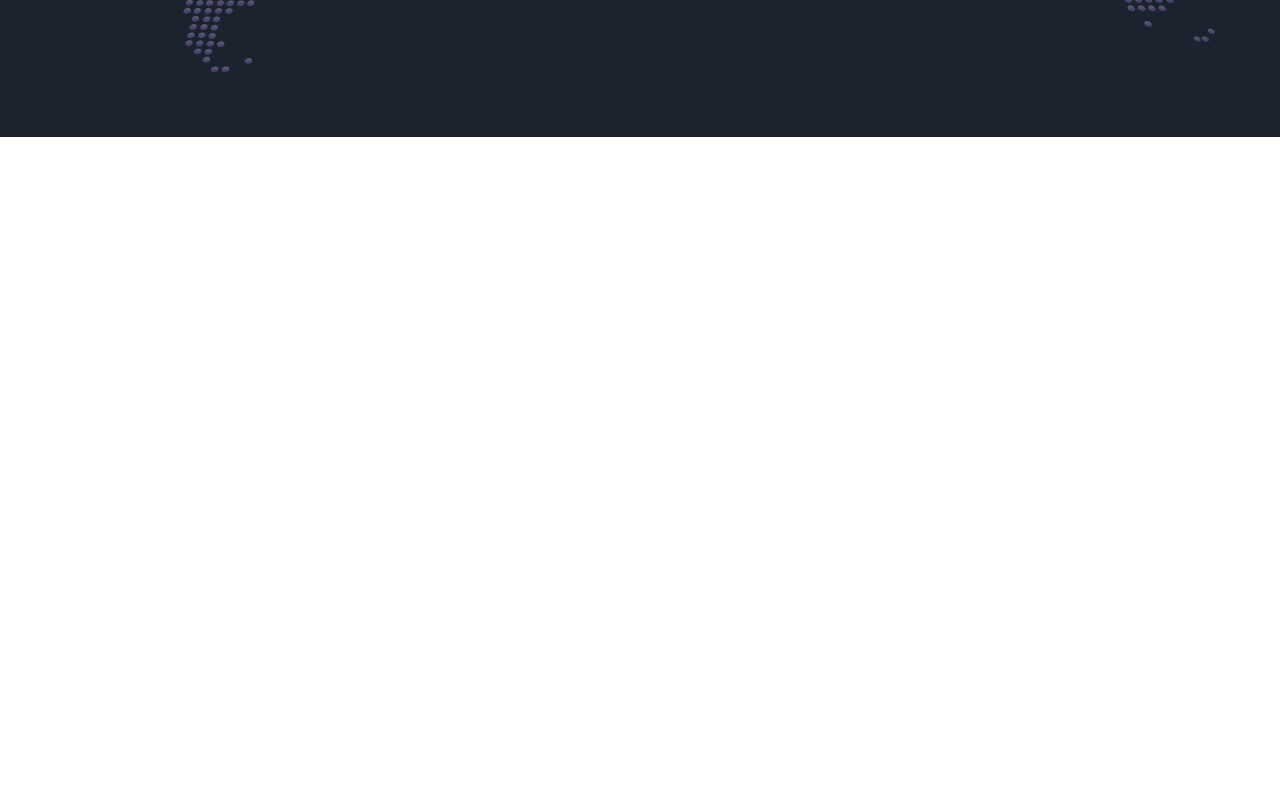
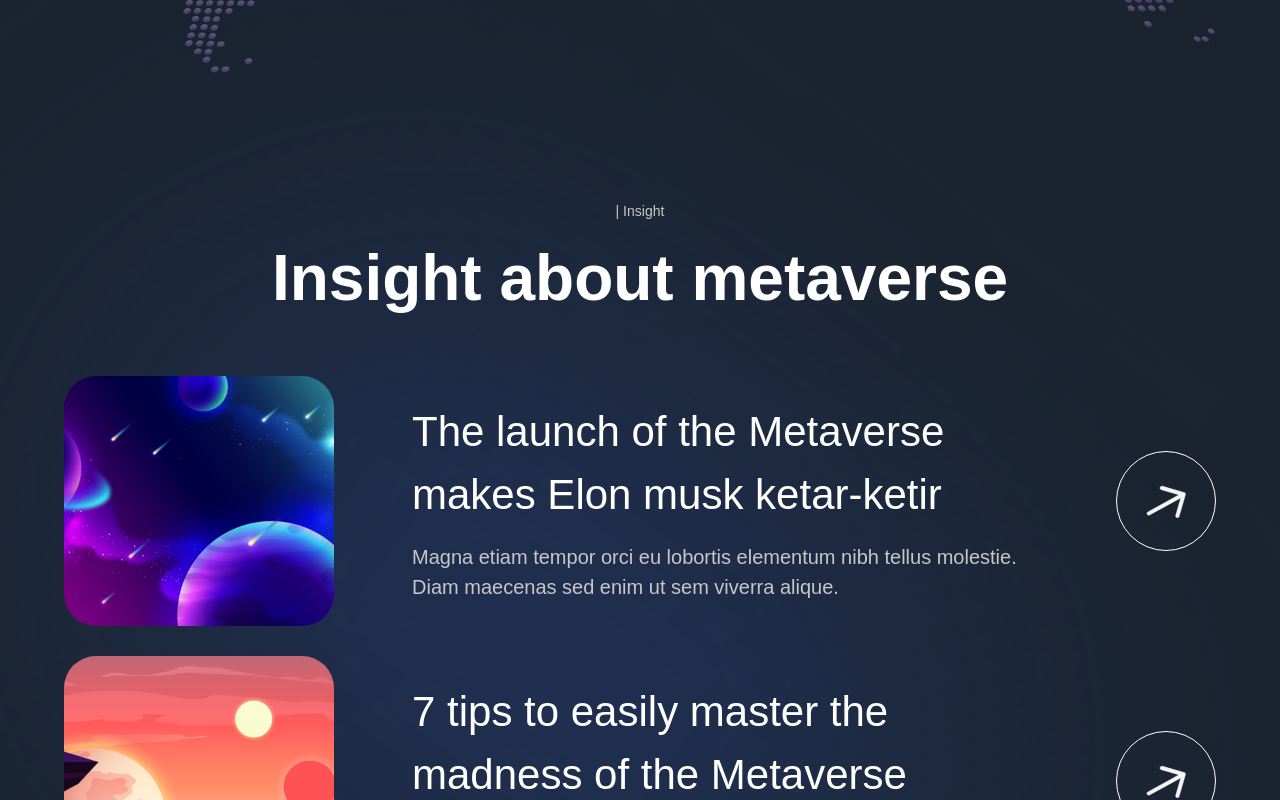
Before and after one commit to KalpitChandekar/Metaverse, a Next.js app: page / in a window 1280 px wide. Shown: the part 5040-5840 px from the top of the page. Before the commit the page ends 5177 px from the top, so only its background shows below. Built offline with nearby package versions, Linux system fonts and the light colour scheme.

Commit message:
[feat]: add insight section

```diff
--- a/app/page.tsx
+++ b/app/page.tsx
@@ -2,6 +2,7 @@
 import Explore from "@/components/Explore";
 import GetStarted from "@/components/GetStarted";
 import Hero from "@/components/Hero";
+import Insights from "@/components/Insights";
 import Navbar from "@/components/Navbar";
 import WhatsNew from "@/components/WhatsNew";
 import World from "@/components/World";
@@ -22,6 +23,12 @@
         <WhatsNew />
       </div>
       <World />
+      <div className="relative">
+        <Insights />
+        <div className="gradient-04 z-0" />
+        {/* <Feedback /> */}
+      </div>
+      {/* <Footer /> */}
     </div>
   );
 };
--- /dev/null
+++ b/components/InsightCard.tsx
@@ -0,0 +1,54 @@
+"use client";
+
+import { motion } from "framer-motion";
+import { fadeIn } from "../utils/motion";
+import Image from "next/image";
+
+const InsightCard = ({
+  imgUrl,
+  width,
+  title,
+  subtitle,
+  index,
+}: any) => {
+  return (
+    <motion.div
+      variants={fadeIn({
+        direction: "up",
+        type: "spring",
+        delay: index * 0.5,
+        duration: 1,
+      })}
+      className="flex md:flex-row flex-col gap-4"
+    >
+      <Image
+        src={imgUrl}
+        alt="planet-01"
+        height={750}
+        width={width}
+        className="md:w-[270px] w-full h-[250px] rounded-[32px] object-cover"
+      />
+      <div className="w-full flex justify-between items-center">
+        <div className="flex-1 md:ml-[62px] flex flex-col max-w-[650px]">
+          <h4 className="font-normal lg:text-[42px] text-[26px] text-white">
+            {title}
+          </h4>
+          <p className="mt-[16px] font-normal lg:text-[20px] text-[14px] text-secondary-white">
+            {subtitle}
+          </p>
+        </div>
+
+        <div className="lg:flex hidden items-center justify-center w-[100px] h-[100px] rounded-full bg-transparent border-[1px] border-white">
+          <Image
+            src="/arrow.svg"
+            alt="arrow"
+            height={25}
+            width={30}
+            className="w-[40%] h-[40%] object-contain"
+          />
+        </div>
+      </div>
+    </motion.div>
+  );
+};
+export default InsightCard;
--- /dev/null
+++ b/components/Insights.tsx
@@ -0,0 +1,34 @@
+"use client";
+
+import { motion } from "framer-motion";
+import styles from "../styles";
+import { insights } from "../constants";
+import { staggerContainer } from "../utils/motion";
+import {TitleText, TypingText } from "./CustomTexts";
+import InsightCard from "./InsightCard";
+
+const Insights = () => {
+  return (
+    <section className={`${styles.paddings} relative z-10`}>
+      <motion.div
+        variants={staggerContainer as any}
+        initial="hidden"
+        whileInView="show"
+        viewport={{ once: false, amount: 0.25 }}
+        className={`${styles.innerWidth} mx-auto flex flex-col`}
+      >
+        <TypingText title="| Insight" textStyles="text-center" />
+        <TitleText
+          title={<>Insight about metaverse</>}
+          textStyles="text-center"
+        />
+        <div className="mt-[50px] flex flex-col gap-[30px]">
+          {insights.map((item, index) => (
+            <InsightCard key={`insight-${index}`} {...item} index={index + 1} />
+          ))}
+        </div>
+      </motion.div>
+    </section>
+  );
+};
+export default Insights;
--- a/components/World.tsx
+++ b/components/World.tsx
@@ -80,7 +80,7 @@
               width={4700}
               src="/planet-09.png"
               alt="planet"
-              className="w-full h-full rounded-2xl"
+              className="w-full h-full rounded-2xl object-cover"
             />
             <div className="absolute bottom-2 p-2">
               <h2 className="text-[18px] font-semibold text-white ">
@@ -95,7 +95,7 @@
               width={1875}
               src="/planet-07.png"
               alt="planet"
-              className="w-full h-full rounded-2xl"
+              className="w-full h-full rounded-2xl object-cover"
             />
             <div className="absolute bottom-2 p-2">
               <h2 className="text-[18px] font-semibold text-white ">
--- a/constants/index.ts
+++ b/constants/index.ts
@@ -59,18 +59,21 @@
 export const insights = [
   {
     imgUrl: "/planet-06.png",
+    width: 1125,
     title: "The launch of the Metaverse makes Elon musk ketar-ketir",
     subtitle:
       "Magna etiam tempor orci eu lobortis elementum nibh tellus molestie. Diam maecenas sed enim ut sem viverra alique.",
   },
   {
     imgUrl: "/planet-07.png",
+    width: 1869,
     title: "7 tips to easily master the madness of the Metaverse",
     subtitle:
       "Vitae congue eu consequat ac felis donec. Et magnis dis parturient montes nascetur ridiculus mus. Convallis tellus id interdum",
   },
   {
     imgUrl: "/planet-08.png",
+    width: 1500,
     title: "With one platform you can explore the whole world virtually",
     subtitle:
       "Quam quisque id diam vel quam elementum. Viverra nam libero justo laoreet sit amet cursus sit. Mauris in aliquam sem",
```
